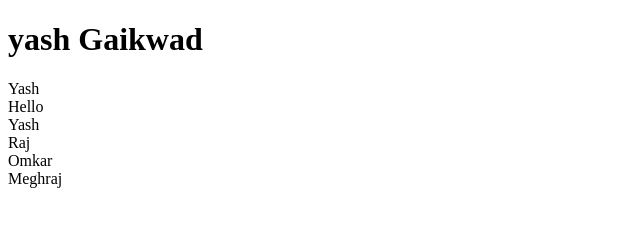
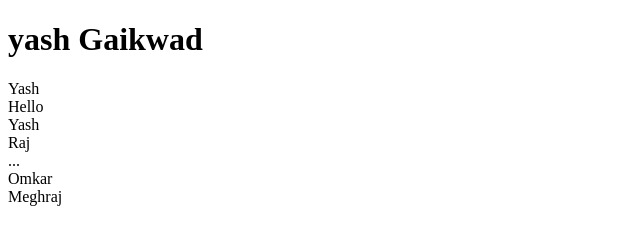
Before and after one commit to 45YashGaikwad/WAD-, a plain HTML site: page index.html in a window 1280 px wide. Shown: the whole page, without its empty margins (0-640 px from the left). Drawn offline with Linux system fonts and the light colour scheme.

Commit message:
second commit

```diff
--- a/index.html
+++ b/index.html
@@ -11,6 +11,7 @@
     <div>Hello</div>
     <div>Yash</div>
     <div>Raj</div>
+    <div>...</div>
     <div>Omkar</div>
     <div>Meghraj</div>
 </body>
```
